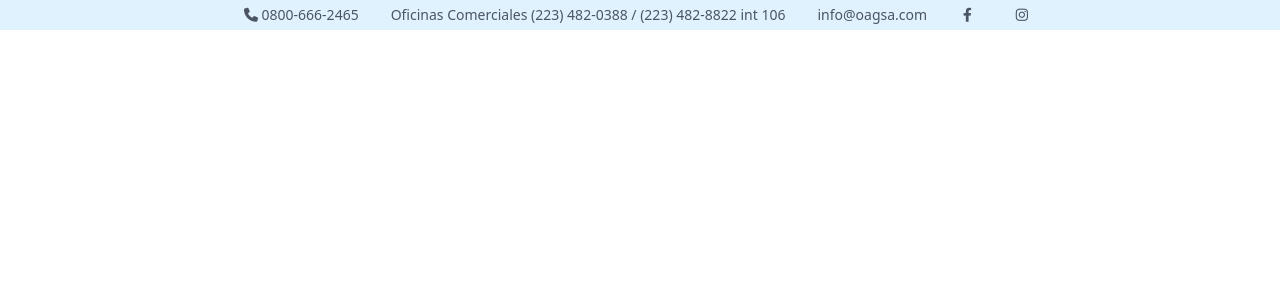
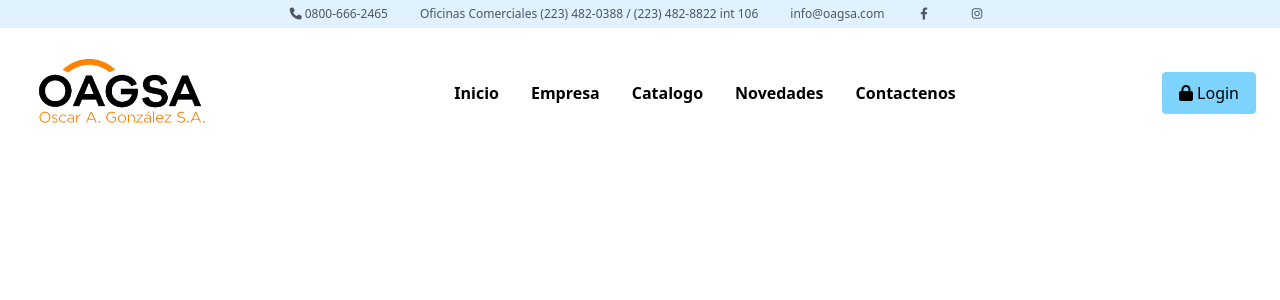
Before and after one commit to RamunnoAJ/oagsa, a Vue app: page / in a window 1280 px wide. Shown: the top 300 px of the page. Built offline with nearby package versions, Linux system fonts and the light colour scheme; the HTML template or start-up script is replaced by a standard one.

Commit message:
Styled navigation.vue
Needs to add links

```diff
--- a/src/components/Navigation.vue
+++ b/src/components/Navigation.vue
@@ -1,27 +1,69 @@
 <template>
   <header>
-    <div class="contact-info bg-sky-100 text-sm" v-if="!mobile">
+    <div class="contact-info bg-sky-100 text-xs" v-if="!mobile">
       <div class="container flex sm:justify-center space-x-4 text-gray-600 gap-4 items-center m-auto">
-        <a href="#"><i class="fa-solid fa-phone"></i> 0800-666-2465</a>
-        <a href="#">Oficinas Comerciales (223) 482-0388 / (223) 482-8822 int 106</a>
-        <a href="#">info@oagsa.com</a>
+        <a href="#" class="hover:text-black ease-in-out duration-300"><i class="fa-solid fa-phone"></i>
+          0800-666-2465</a>
+        <a href="#" class="hover:text-black ease-in-out duration-300">Oficinas Comerciales (223) 482-0388 / (223)
+          482-8822 int 106</a>
+        <a href="#" class="hover:text-black ease-in-out duration-300">info@oagsa.com</a>
         <a href="https://www.facebook.com/profile.php?id=100063653886728" target="_blank"
-          class="hover:text-black p-1"><i class="fa-brands fa-facebook-f"></i></a>
-        <a href="https://www.instagram.com/oag.s.a/" target="_blank" class="hover:text-black"><i
-            class="fa-brands fa-instagram p-2"></i></a>
+          class="hover:text-black p-1 ease-in-out duration-300"><i class="fa-brands fa-facebook-f"></i></a>
+        <a href="https://www.instagram.com/oag.s.a/" target="_blank"
+          class="hover:text-black ease-in-out duration-300"><i class="fa-brands fa-instagram p-2"></i></a>
       </div>
     </div>
-    <nav>
-
+    <nav class="flex items-center justify-between flex-wrap p-6">
+      <div class="flex items-center flex-shrink-0 mr-6">
+        <img class="fill-current w-32 lg:w-48 mr-2" src="../assets/images/logo.png" alt="branding logo">
+      </div>
+      <div class="block lg:hidden">
+        <button @click="toggleMobileNav"
+          class="flex items-center px-3 py-2 border rounded text-amber-600 border-amber-800 hover:text-black hover:border-black ease-in-out duration-300">
+          <svg class="fill-current h-4 w-4" viewBox="0 0 20 20" xmlns="http://www.w3.org/2000/svg">
+            <title>Menu</title>
+            <path d="M0 3h20v2H0V3zm0 6h20v2H0V9zm0 6h20v2H0v-2z" />
+          </svg>
+        </button>
+      </div>
+      <div class="w-full block flex-grow lg:flex lg:items-center lg:w-auto text-center"
+        :class="{ 'hidden': mobileNav }">
+        <ul class="text-md lg:flex-grow font-bold">
+          <li class="block mt-4 lg:inline-block lg:mt-0 hover:text-amber-600 mx-4 ease-in-out duration-300">
+            <router-link :to="{ name: 'home' }">Inicio</router-link>
+          </li>
+          <li class="block mt-4 lg:inline-block lg:mt-0 hover:text-amber-600 mx-4 ease-in-out duration-300">
+            <router-link :to="{ name: '' }">Empresa</router-link>
+          </li>
+          <li class="block mt-4 lg:inline-block lg:mt-0 hover:text-amber-600 mx-4 ease-in-out duration-300">
+            <router-link :to="{ name: '' }">Catalogo</router-link>
+          </li>
+          <li class="block mt-4 lg:inline-block lg:mt-0 hover:text-amber-600 mx-4 ease-in-out duration-300">
+            <router-link :to="{ name: '' }">Novedades</router-link>
+          </li>
+          <li class="block mt-4 lg:inline-block lg:mt-0 hover:text-amber-600 mx-4 ease-in-out duration-300">
+            <router-link :to="{ name: '' }">Contactenos</router-link>
+          </li>
+        </ul>
+        <router-link :to="{ name: '' }">
+          <div
+            class="flex text-center items-center py-2 px-4 border rounded border-sky-300 bg-sky-300 hover:bg-sky-400 ease-in-out duration-300">
+            <i class="fa-solid fa-lock mr-1"></i>
+            <p>Login</p>
+          </div>
+        </router-link>
+      </div>
     </nav>
   </header>
 </template>
 
 <script setup>
 import { onMounted, ref } from 'vue';
+
 const scrollNav = ref(false)
 const windowWidth = ref(Number)
 const mobile = ref(Boolean())
+const mobileNav = ref(true)
 
 onMounted(() => {
   window.addEventListener('resize', checkScreen)
@@ -49,6 +91,11 @@ const checkScreen = () => {
     return
   }
   mobile.value = false
+  mobileNav.value = true
   return
 }
+
+const toggleMobileNav = () => {
+  mobileNav.value = !mobileNav.value
+}
 </script>
```
